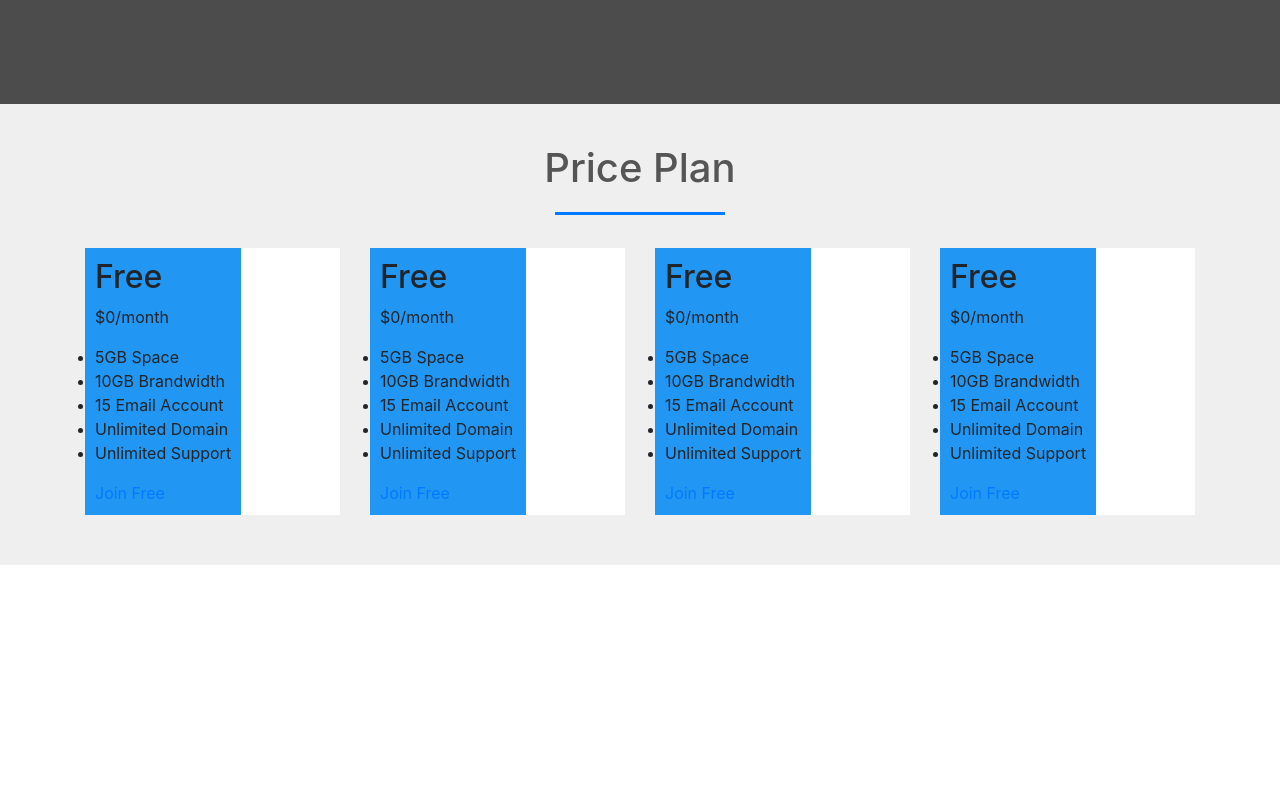
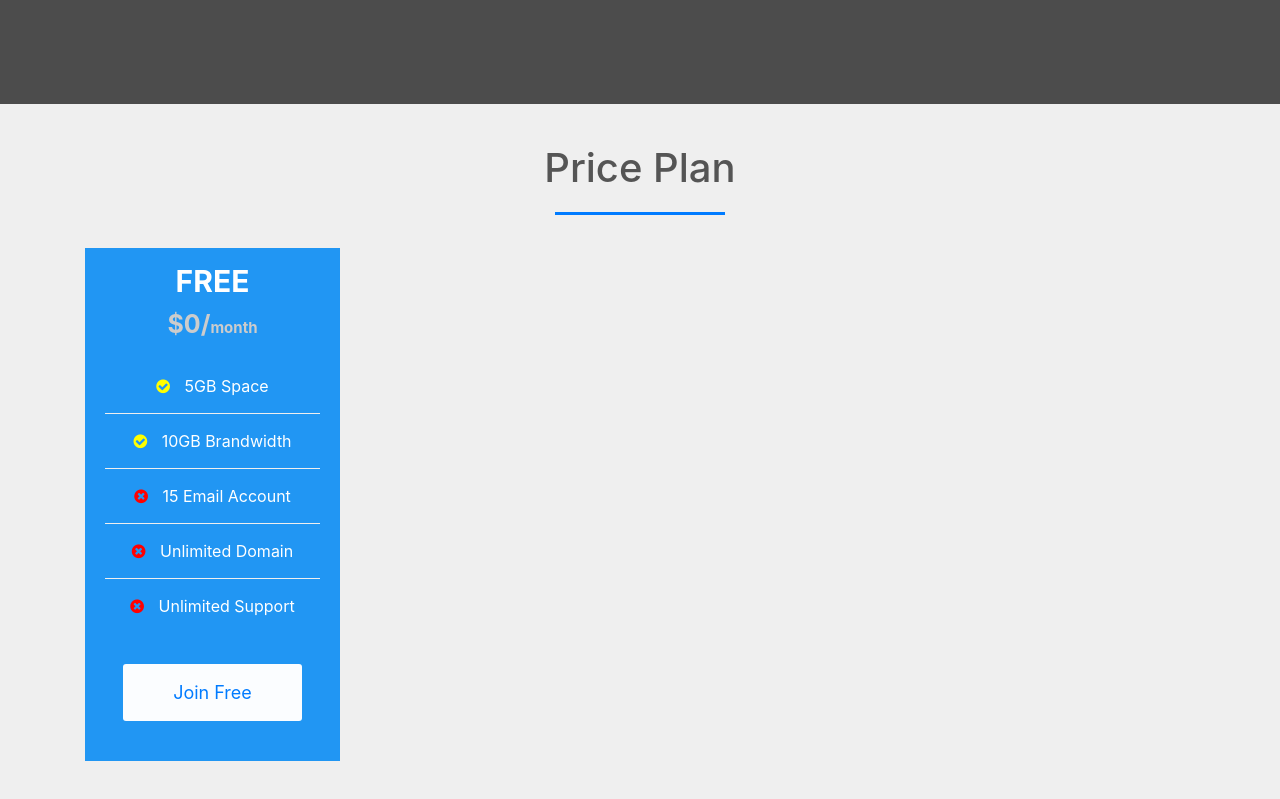
Before and after one commit to me6edi/Company-Portfolio-10-HTML-CSS-Bootstrap-JavaScript, a plain HTML site: page index.html in a window 1280 px wide. Shown: the part 2722-3521 px from the top of the page. Before the commit the page ends 3287 px from the top, so only its background shows below. Drawn offline with nearby package versions, Linux system fonts and the light colour scheme.

Commit message:
Price Plan design

```diff
--- a/css/style.css
+++ b/css/style.css
@@ -226,5 +226,64 @@ h1::after{
     background-color: #2196f3;
     display: inline;
     float: left;
-    padding: 10px;
+    padding: 10px 5px;
+    text-align: center;
+    width: 100%;
 }
+.price-head h2{
+    color: #fff;
+    font-size: 30px;
+    font-weight: bold;
+    margin-bottom: 5px;
+    padding: 5px;
+    text-transform: uppercase;
+}
+.price-head p{
+    font-size: 25px;
+    color: #ccc;
+    font-weight: bold;
+    line-height: 30px;
+}
+#price span{
+    font-size: 15px;
+}
+.price-content{
+    display: inline;
+    float: left;
+    width: 100%;
+    padding: 0 15px;
+}
+.price-content ul li{
+    border-bottom: 1px solid #efefef;
+    padding: 15px 10px;
+    list-style: none;
+    color: #fff;
+
+}
+ul li:last-child{
+    border: none;
+}
+.fa-check-circle{
+    color: yellow;
+    margin-right: 10px;
+    font-size: 20px;
+}
+.fa-times-circle{
+    color: red;
+    margin-right: 10px;
+    font-size: 20px;
+}
+.price-button{
+    display: inline;
+    float: left;
+    padding: 15px 15px 30px;
+    text-align: center;
+    width: 100%;
+}
+.buy-btn{
+    background-color: #fbfdff;
+    border-radius: 3px;
+    display: inline-block;
+    font-size: 18px;
+    padding: 15px 50px;
+}
--- a/index.html
+++ b/index.html
@@ -233,71 +233,11 @@
                     <p>$0/<span>month</span></p>
                     <div class="price-content">
                       <ul>
-                        <li>5GB Space</li>
-                        <li>10GB Brandwidth</li>
-                        <li>15 Email Account</li>
-                        <li>Unlimited Domain</li>
-                        <li>Unlimited Support</li>
-                      </ul>
-                    </div>
-                    <div class="price-button">
-                      <a href="#" class="buy-btn">Join Free</a>
-                    </div>
-                  </div>
-                </div>
-              </div>
-              <div class="col-md-3">
-                <div class="single-price">
-                  <div class="price-head">
-                    <h2>Free</h2>
-                    <p>$0/<span>month</span></p>
-                    <div class="price-content">
-                      <ul>
-                        <li>5GB Space</li>
-                        <li>10GB Brandwidth</li>
-                        <li>15 Email Account</li>
-                        <li>Unlimited Domain</li>
-                        <li>Unlimited Support</li>
-                      </ul>
-                    </div>
-                    <div class="price-button">
-                      <a href="#" class="buy-btn">Join Free</a>
-                    </div>
-                  </div>
-                </div>
-              </div>
-              <div class="col-md-3">
-                <div class="single-price">
-                  <div class="price-head">
-                    <h2>Free</h2>
-                    <p>$0/<span>month</span></p>
-                    <div class="price-content">
-                      <ul>
-                        <li>5GB Space</li>
-                        <li>10GB Brandwidth</li>
-                        <li>15 Email Account</li>
-                        <li>Unlimited Domain</li>
-                        <li>Unlimited Support</li>
-                      </ul>
-                    </div>
-                    <div class="price-button">
-                      <a href="#" class="buy-btn">Join Free</a>
-                    </div>
-                  </div>
-                </div>
-              </div>
-              <div class="col-md-3">
-                <div class="single-price">
-                  <div class="price-head">
-                    <h2>Free</h2>
-                    <p>$0/<span>month</span></p>
-                    <div class="price-content">
-                      <ul>
-                        <li>5GB Space</li>
-                        <li>10GB Brandwidth</li>
-                        <li>15 Email Account</li>
-                        <li>Unlimited Domain</li>
-                        <li>Unlimited Support</li>
+                        <li><i class="fa fa-check-circle"></i> 5GB Space</li>
+                        <li><i class="fa fa-check-circle"></i> 10GB Brandwidth</li>
+                        <li><i class="fa fa-times-circle"></i> 15 Email Account</li>
+                        <li><i class="fa fa-times-circle"></i> Unlimited Domain</li>
+                        <li><i class="fa fa-times-circle"></i> Unlimited Support</li>
                       </ul>
                     </div>
                     <div class="price-button">
```
